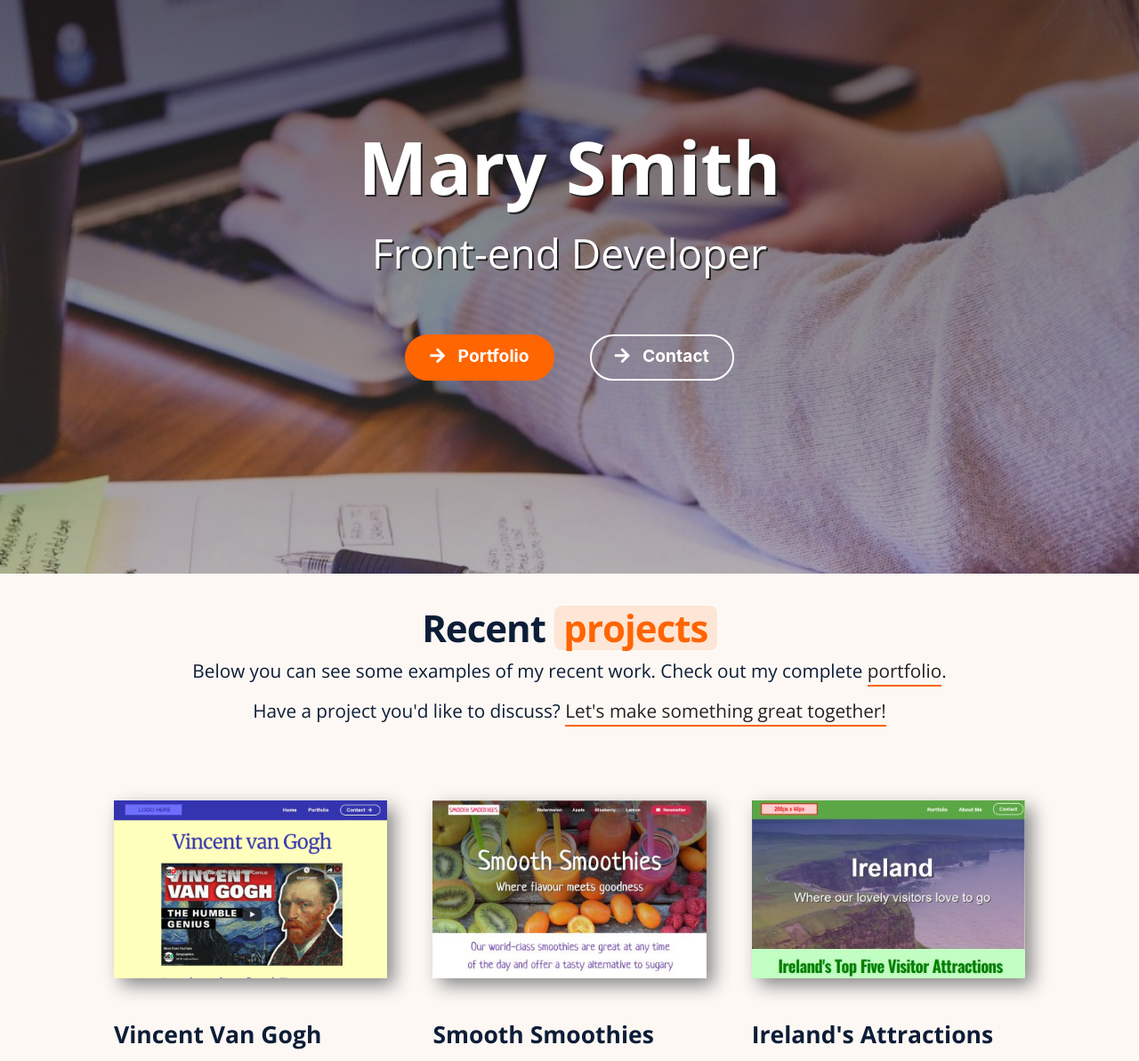
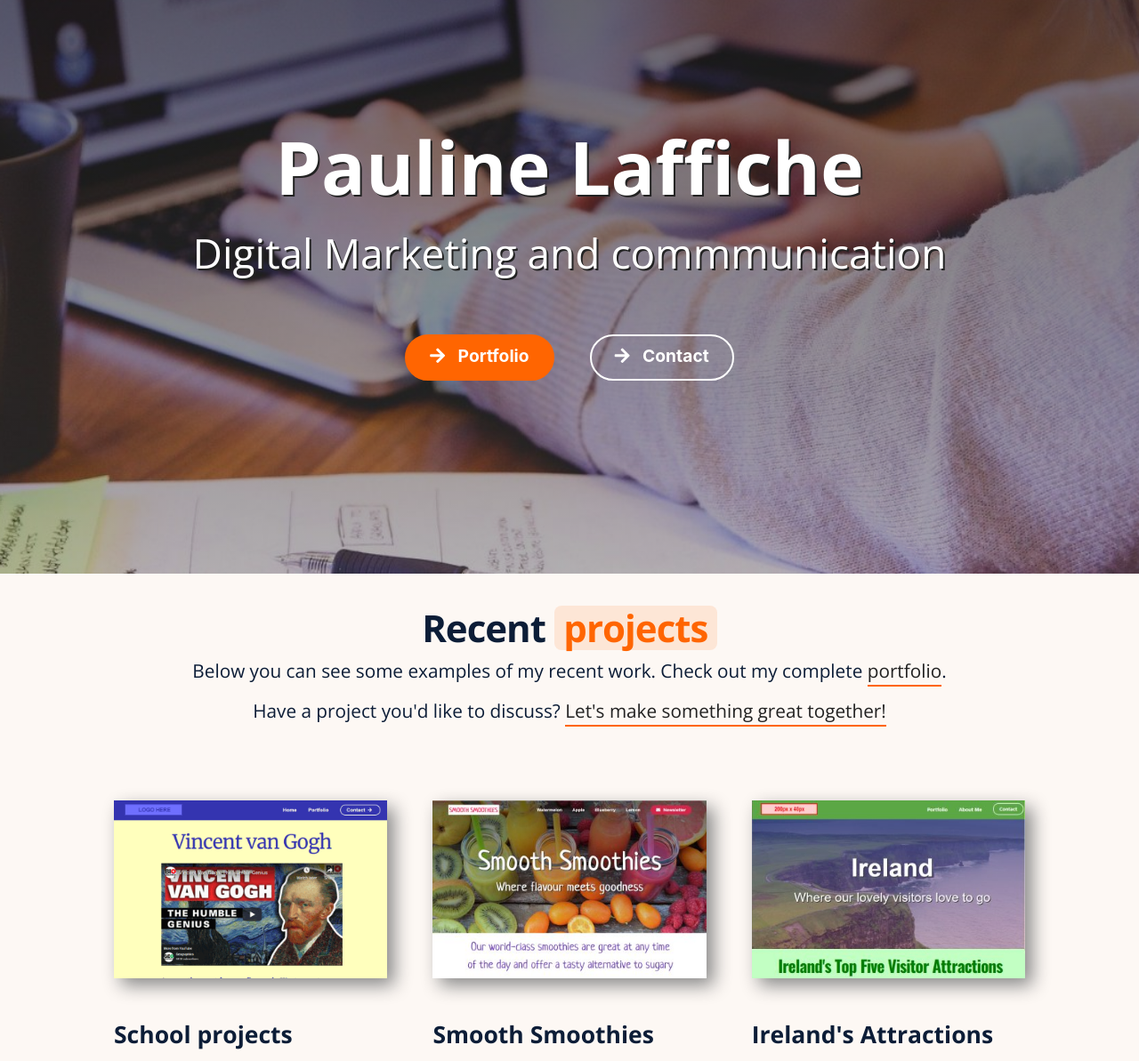
Before and after one commit to PaulineLAFFICHE/paulineLAFFICHE.github.io, a plain HTML site: page index.html in a window 1280 px wide. Shown: the part 75-1268 px from the top of the page at 89% size. Drawn offline with nearby package versions, Linux system fonts and the light colour scheme; files whose address does not match are found by name.

Commit message:
Update index.html

```diff
--- a/index.html
+++ b/index.html
@@ -5,7 +5,7 @@
 	<meta http-equiv="X-UA-Compatible" content="IE=edge">
 	<meta name="viewport" content="width=device-width, initial-scale=1.0">
 
-	<title>Mary Smith Web Designer</title>
+	<title>Pauline LAFFICHE</title>
 	<meta name="description" content="I create digital experiences to promote products, services and events.">
 
     <meta name="author" content="Mary Smith">
@@ -67,14 +67,14 @@
         <hr>
         <h4>About Me</h4>
         <div class="fly-out-profile-box">
-            <img src="assets/img/profile-pic.jpg" alt="Mary Smith, web designer, Dublin">
-            <p>Hi, I'm <b>Mary Smith</b>, a web and digital designer based in Dublin, Ireland.</p>
+            <img src="assets/img/profile-pic.jpg" alt="Pauline Laffiche, Digital Marketing, Paris">
+            <p>Hi, I'm <b>Pauline Laffiche</b>, a digital marketeur based in Paris, France.</p>
         </div>
 
         <h4>Contact</h4>
         <p>Have a project you'd like to discuss? Let's make something great together!</p>
 
-        <h5><a href="mailto:marysmith@myemail.com" target="_blank">marysmith@myemail.com</a></h5>
+        <h5><a href="pauline.laffiche@edu.devinci.fr" target="_blank">pauline.laffiche@edu.devinci.fr</a></h5>
 
         <h4>Social Links</h4>
         <div class="fly-out-social-icons">
@@ -92,8 +92,8 @@
 
     <header class="hero-block">
         <div class="hero-text-container text-center-desktop text-center-mobile">
-            <h1 class="text-shadow">Mary Smith</h1>
-            <h2 class="text-shadow">Front-end Developer</h2>
+            <h1 class="text-shadow">Pauline Laffiche</h1>
+            <h2 class="text-shadow">Digital Marketing and commmunication</h2>
             <div class="container-btn text-center-desktop text-center-mobile">
                 <a href="portfolio/index.html" class="btn btn-solid btn-rounded"><i class="fas fa-arrow-right"></i> Portfolio</a>
                 <a href="contact/index.html" class="btn btn-ghost btn-rounded"><i class="fas fa-arrow-right"></i> Contact</a>
@@ -124,7 +124,7 @@
 
 		<div class="item-3">
 			<a href="portfolio/van-gogh/index.html"><img src="assets/img/project-van-gogh.png"  class="drop-shadow-faint" alt="Project: Vincent Van Gogh"></a>
-			<h3>Vincent Van Gogh</h3>
+			<h3>School projects</h3>
             <p>Responsive page layout with fluid typography, Google Fonts, and embedded YouTube video.</p>
             <a href="portfolio/van-gogh/index.html" class="button button-solid">View Project &nbsp;<i class="fas fa-arrow-right"></i></a>
 		</div>
@@ -149,7 +149,7 @@
 
 	<footer>
 
-        <h4>Mary Smith, web designer</h4>
+        <h4>Digital Marketing and commmunication</h4>
         <h5>Excellence in digital creation</h5>
 
         <ul class="footer-links">
```
